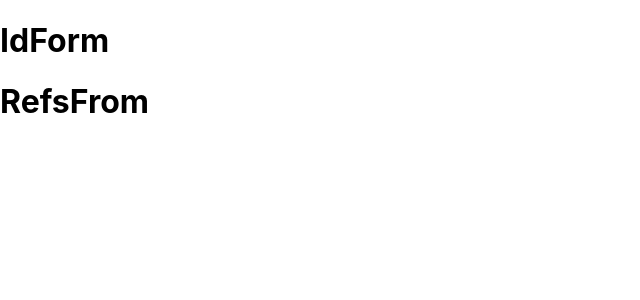
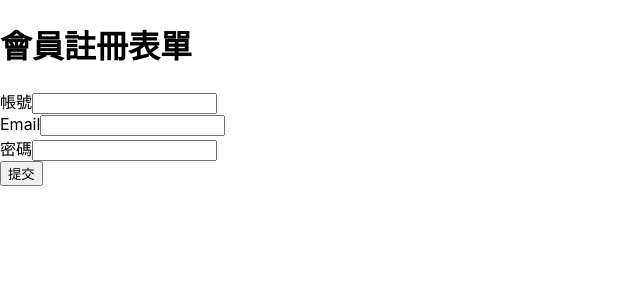
Before and after one commit to Aaronwan198607/React, a React (Create React App) app: page / in a window 1280 px wide. Shown: the top 300 px of the page, without its empty margins (0-640 px from the left). Built offline with nearby package versions, Linux system fonts and the light colour scheme.

Commit message:
02/15上課練習

```diff
--- a/package.json
+++ b/package.json
@@ -9,10 +9,8 @@
     "eslint-config-react-app": "^7.0.1",
     "eslint-plugin-import": "^2.27.5",
     "eslint-plugin-jsx-a11y": "^6.7.1",
-    "eslint-plugin-prettier": "^4.2.1",
     "eslint-plugin-react": "^7.32.2",
     "eslint-plugin-react-hooks": "^4.6.0",
-    "prettier": "^2.8.3",
     "react": "^18.2.0",
     "react-dom": "^18.2.0",
     "react-scripts": "5.0.1",
@@ -41,5 +39,9 @@
       "last 1 firefox version",
       "last 1 safari version"
     ]
+  },
+  "devDependencies": {
+    "eslint-plugin-prettier": "^4.2.1",
+    "prettier": "2.8.4"
   }
 }
--- a/src/0215/2-1_refs範例-介面/IdForm.js
+++ b/src/0215/2-1_refs範例-介面/IdForm.js
@@ -1,9 +1,24 @@
-import React from 'react'
-
 function IdForm() {
   return (
     <>
       <h1>IdForm</h1>
+      <input type="text" id="myInput" />
+
+      <button
+        onClick={() => {
+          document.getElementById('myInput').focus()
+        }}
+      ></button>
+      <button
+        onClick={() => {
+          document.getElementById('myInput').blur()
+        }}
+      ></button>
+      <button
+        onClick={() => {
+          console.log(document.getElementById('myInput').value)
+        }}
+      ></button>
     </>
   )
 }
--- a/src/0215/2-1_refs範例-介面/RefsForm.js
+++ b/src/0215/2-1_refs範例-介面/RefsForm.js
@@ -1,9 +1,22 @@
-import React from 'react'
+import { useRef } from 'react'
 
 function RefsFrom() {
+  const inputRef = useRef(null)
+
   return (
     <>
       <h1>RefsFrom</h1>
+      <input type="text" ref={inputRef} />
+      <button
+        onClick={() => {
+          inputRef.current.focus()
+        }}
+      ></button>
+      <button
+        onClick={() => {
+          inputRef.current.blur()
+        }}
+      ></button>
     </>
   )
 }
--- /dev/null
+++ b/src/0215/3-1.表單驗証-註冊表單介面/RegisterForm.js
@@ -0,0 +1,86 @@
+import { useState } from 'react'
+
+function RegisterForm() {
+  const [user, setUser] = useState({
+    username: '',
+    email: '',
+    password: '',
+  })
+  const [fieldErrors, setFieldErrors] = useState({
+    username: '',
+    email: '',
+    password: '',
+  })
+
+  const handleFieldChange = (e) => {
+    // console.log(e.target.type, e.target.name, e.target.value)
+    // 計算得來的屬性名稱(ES6) Computed property names (ES6)
+    // https://developer.mozilla.org/en-US/docs/Web/JavaScript/Reference/Operators/Object_initializer#computed_property_names
+
+    const newUser = { ...user, [e.target.name]: e.target.value }
+
+    setUser(newUser)
+  }
+  const handlSubmit = (e) => {
+    e.preventDefault()
+    console.log(user)
+
+    const formDate = new FormData(e.target)
+    console.log(
+      formDate.get('username'),
+      formDate.get('email'),
+      formDate.get('password')
+    )
+    const handleInnald = (e) => {
+      e.preventDefault()
+      setFieldErrors({
+        ...fieldErrors,
+        [e.target.name]: e.target.validationMessage,
+      })
+    }
+  }
+
+  return (
+    <>
+      <h1>會員註冊表單</h1>
+      <form onSubmit={handlSubmit}>
+        <div>
+          <label>帳號</label>
+          <input
+            type="text"
+            name="username"
+            value={user.username}
+            onChange={handleFieldChange}
+            require
+          />
+          {fieldErrors.username}
+        </div>
+        <div>
+          <label>Email</label>
+          <input
+            type="email"
+            name="email"
+            value={user.email}
+            onChange={handleFieldChange}
+            require
+          />
+          {fieldErrors.email}
+        </div>
+        <div>
+          <label>密碼</label>
+          <input
+            type="password"
+            name="password"
+            value={user.password}
+            onChange={handleFieldChange}
+            require
+          />
+          {fieldErrors.password}
+        </div>
+        <button type="submit">提交</button>
+      </form>
+    </>
+  )
+}
+
+export default RegisterForm
--- a/src/App.js
+++ b/src/App.js
@@ -1,10 +1,8 @@
-import IdForm from './0215/2-1_refs範例-介面/IdForm'
-import RefsFrom from './0215/2-1_refs範例-介面/RefsForm'
+import RegisterForm from './0215/3-1.表單驗証-註冊表單介面/RegisterForm'
 function App() {
   return (
     <>
-      <IdForm />
-      <RefsFrom />
+      <RegisterForm />
     </>
   )
 }
```
